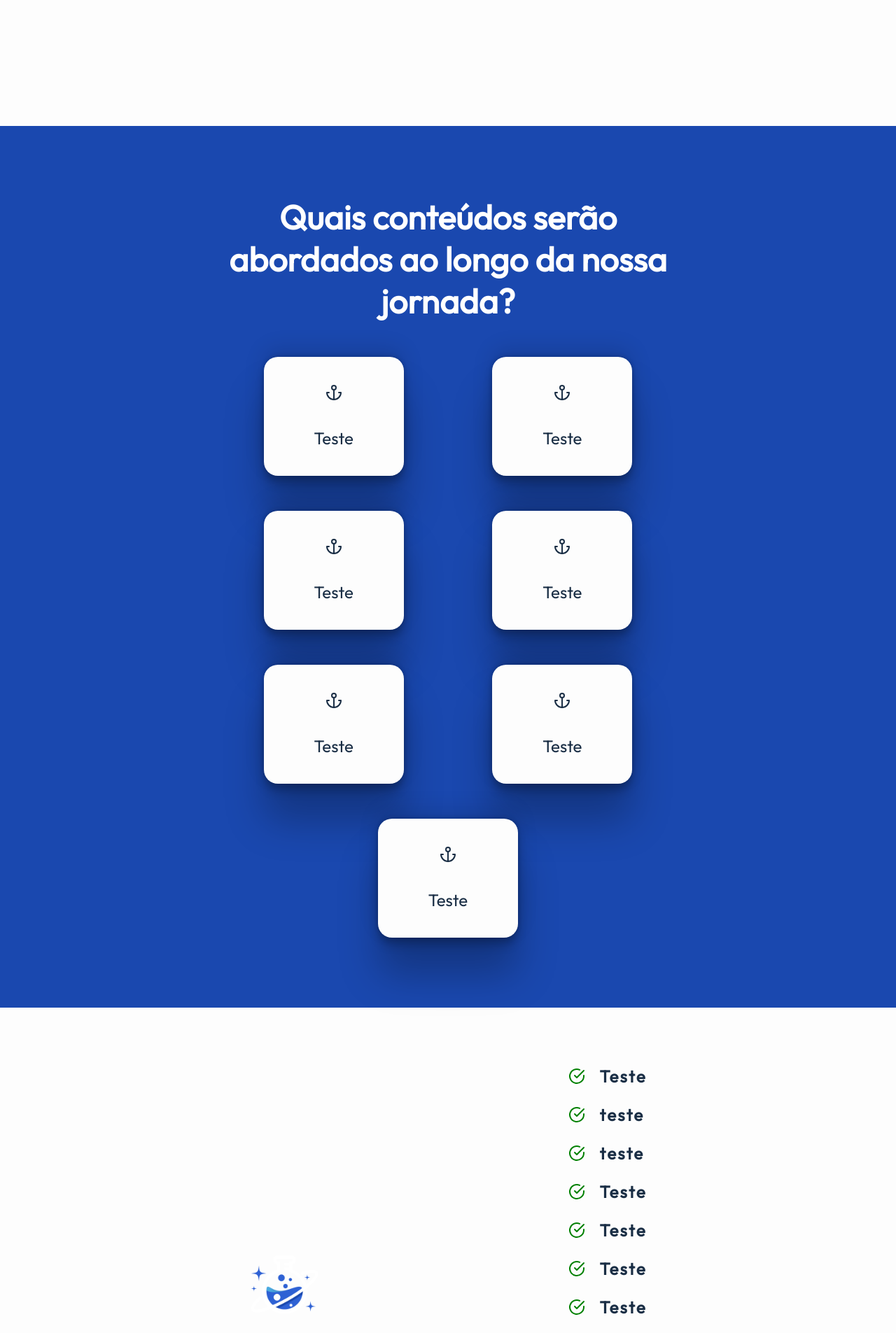
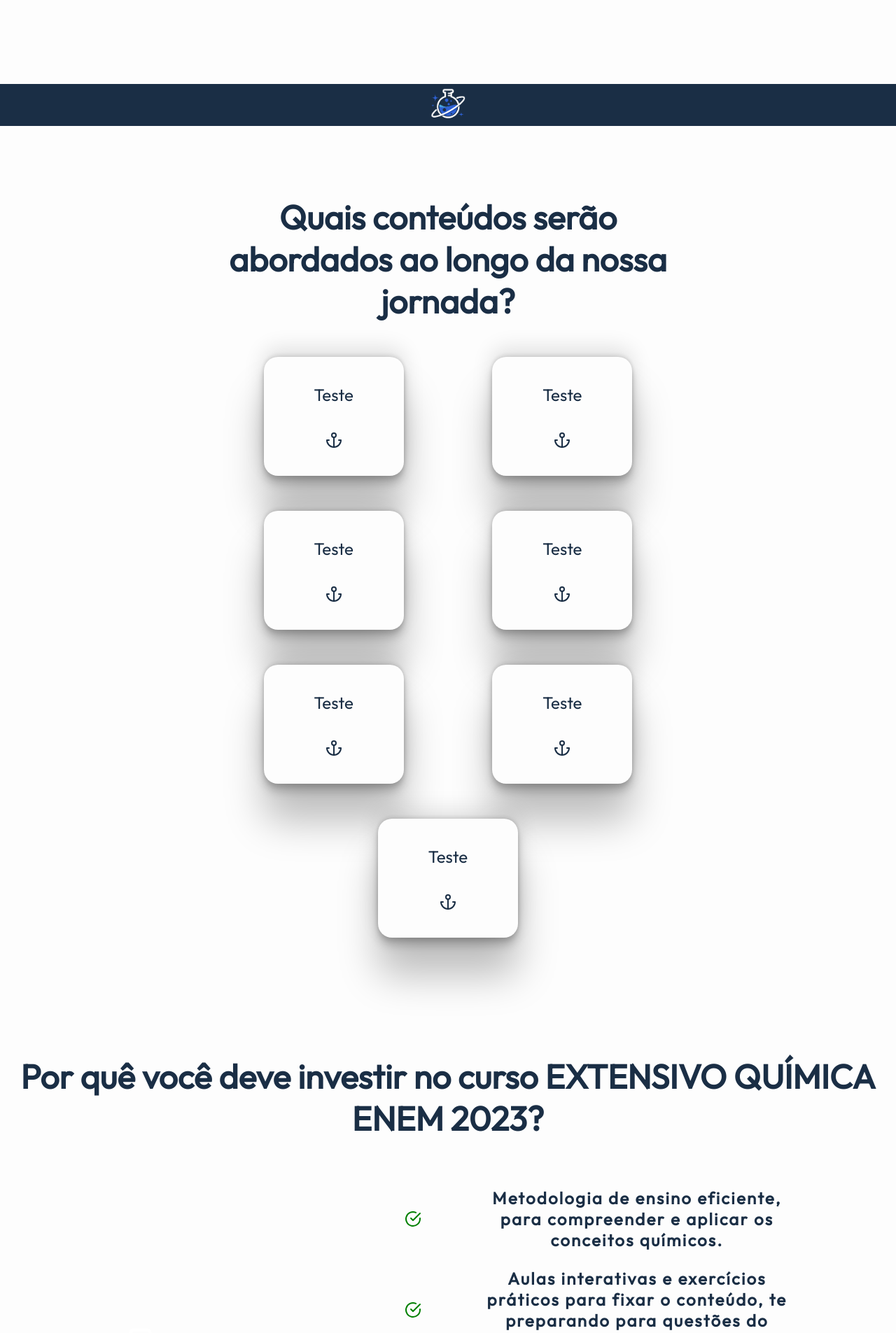
Before and after one commit to luccaparadeda/phdaquimica, a Next.js app: page /curso in a window 1280 px wide. Shown: the part 720-2625 px from the top of the page at 70% size. Built offline with nearby package versions, Linux system fonts and the light colour scheme.

Commit message:
feat: almost finished html

```diff
--- a/components/card.tsx
+++ b/components/card.tsx
@@ -2,17 +2,15 @@ import { Airplay } from 'react-feather'
 import styles from '../styles/components/card.module.scss'
 
 export interface ICard {
-    text?: string
-    icon?: JSX.Element
+    children: JSX.Element
     width?: string
     height?: string
 }
 
-export const Card = ({ text, icon, width, height }: ICard) => {
+export const Card = ({ children, width, height }: ICard) => {
     return (
         <div className={styles.cardWrapper} style={{ width, height }}>
-            {icon}
-            <p>{text}</p>
+            {children}
         </div>
     )
 }
--- a/components/checked.tsx
+++ b/components/checked.tsx
@@ -1,8 +1,13 @@
 import { CheckCircle } from 'react-feather'
 import styles from '../styles/components/checked.module.scss'
 
-export const Checked = ({ text }: { text: string }) => (
+interface IChecked {
+    text: string
+    icon: JSX.Element
+}
+
+export const Checked = ({ text, icon }: IChecked) => (
     <div className={styles.checkedWrapper}>
-        <CheckCircle color="green" /> <p>{text}</p>
+        {icon} <p>{text}</p>
     </div>
 )
--- a/pages/curso.tsx
+++ b/pages/curso.tsx
@@ -6,7 +6,7 @@ import fourthView from '../styles/curso/fourthView.module.scss'
 
 import Image from 'next/image'
 import Link from 'next/link'
-import { Anchor, Instagram } from 'react-feather'
+import { Anchor, BookOpen, CheckCircle, Coffee, Instagram } from 'react-feather'
 import { Cards } from '../views/cards'
 import { Card } from '../components/card'
 import { Checks } from '../views/checks'
@@ -46,9 +46,20 @@ const Curso = () => {
                             Prepare-se agora com o curso que leva você do básico
                             ao avançado.
                         </p>
-                        <Link href={''} className={firstView.leadToPrice}>
+                        <Link
+                            href={'#bePartOf'}
+                            className={firstView.leadToPrice}
+                        >
                             QUERO FAZER PARTE DA TURMA
                         </Link>
+                    </div>
+                    <div className={firstView.viewCross}>
+                        <Image
+                            src={'/LogoImage.png'}
+                            alt="Logo"
+                            width={50}
+                            height={50}
+                        />
                     </div>
                 </div>
                 <div className={secondView.secondView}>
@@ -57,37 +68,90 @@ const Curso = () => {
                         jornada?
                     </h2>
                     <div className={secondView.cardsWrapper}>
-                        <Card text="Teste" icon={<Anchor />} />
-                        <Card text="Teste" icon={<Anchor />} />
-                        <Card text="Teste" icon={<Anchor />} />
-                        <Card text="Teste" icon={<Anchor />} />
+                        <Card>
+                            <div className={secondView.card}>
+                                <p>Teste</p> <Anchor />
+                            </div>
+                        </Card>
+                        <Card>
+                            <div className={secondView.card}>
+                                <p>Teste</p> <Anchor />
+                            </div>
+                        </Card>
+                        <Card>
+                            <div className={secondView.card}>
+                                <p>Teste</p> <Anchor />
+                            </div>
+                        </Card>
+                        <Card>
+                            <div className={secondView.card}>
+                                <p>Teste</p> <Anchor />
+                            </div>
+                        </Card>
                     </div>
                     <div className={secondView.cardsWrapper}>
-                        <Card text="Teste" icon={<Anchor />} />
-                        <Card text="Teste" icon={<Anchor />} />
-                        <Card text="Teste" icon={<Anchor />} />
+                        <Card>
+                            <div className={secondView.card}>
+                                <p>Teste</p> <Anchor />
+                            </div>
+                        </Card>
+                        <Card>
+                            <div className={secondView.card}>
+                                <p>Teste</p> <Anchor />
+                            </div>
+                        </Card>
+                        <Card>
+                            <div className={secondView.card}>
+                                <p>Teste</p> <Anchor />
+                            </div>
+                        </Card>
                     </div>
                 </div>
                 <div className={thirdView.thirdView}>
+                    <h2>
+                        Por quê você deve investir no curso EXTENSIVO QUÍMICA
+                        ENEM 2023?
+                    </h2>
                     <Checks
                         image="/LogoImage.png"
+                        icon={<CheckCircle color="green" />}
                         items={[
-                            'Teste',
-                            'teste',
-                            'teste',
-                            'Teste',
-                            'Teste',
-                            'Teste',
-                            'Teste',
-                            'Teste',
-                            'Teste',
-                            'Teste',
-                            'Teste',
-                            'Teste',
+                            'Metodologia de ensino eficiente, para compreender e aplicar os conceitos químicos.',
+                            'Aulas interativas e exercícios práticos para fixar o conteúdo, te preparando para questões do ENEM.',
+                            'Com o curso, você estará apto para desenvolver as 30 habilidades relacionadas a Química do ENEM!',
+                            'Materiais exclusivos e atualizados, de acordo com as exigências dos vestibulares.',
                         ]}
                     />
                 </div>
+                <div className={curso.subjectsAbordedWrapper}>
+                    <div className={curso.subjectCard}>
+                        <h2 id="bePartOf" className={curso.bePartOf}>
+                            QUERO FAZER PARTE DA TURMA
+                        </h2>
+                        <h2 className={curso.waranty}>GARANTIA DE 7 DIAS!</h2>
+                        <p>
+                            Se você não gostar do curso, devolveremos o valor
+                            integral para você, sem perguntas e sem
+                            ressentimentos. Porém, garantimos que você não irá
+                            se arrepender ao adquirir o curso. Nos últimos 2
+                            anos, todos os alunos que se matricularam em cursos
+                            do pH permaneceram até o dia do PRÉ PROVA!
+                        </p>
+                    </div>
+                </div>
+                <div className={curso.prizes}>
+                    <h2>O que você recebe ao se inscrever no curso?</h2>
+                    <div className={curso.card}>
+                        <h2>3 Ebooks PDF</h2>
+                        <BookOpen width={100} height={100} />
+                    </div>
+                    <div className={curso.card}>
+                        <h2>1 Caneca do Curso</h2>
+                        <Coffee width={100} height={100} />
+                    </div>
+                </div>
                 <div className={fourthView.fourthView}>
+                    <h2>INVESTIMENTO</h2>
                     <div className={fourthView.card}>
                         <h2>1 LOTE</h2>
                         <h2>12x 12,99</h2>
--- a/styles/components/checked.module.scss
+++ b/styles/components/checked.module.scss
@@ -5,4 +5,12 @@
 	color: var(--dark-blue);
 	font-weight: 700;
 	letter-spacing: 2.2px;
+	svg {
+		min-width: 10rem;
+	}
+	@media (max-width:700px) {
+			svg {
+				display: none;
+			}
+	}
 }
--- a/styles/curso/firstView.module.scss
+++ b/styles/curso/firstView.module.scss
@@ -1,9 +1,9 @@
 .firstView {
+	position: relative;
 	min-height: 100vh;
 	display: flex;
 	flex-direction: column;
 	padding: 0 20px;
-
 
 	.titleWrapper {
 		display: flex;
@@ -37,4 +37,15 @@
 			font-size: medium;
 		}
 	}
+	.viewCross {
+		position: absolute;
+		display: flex;
+		justify-content: center;
+		align-items: center;
+		left: 0;
+		bottom: 0;
+		background-color: var(--dark-blue);
+		height: 60px;
+		width: 100vw;
+	}
 }
--- a/styles/curso/fourthView.module.scss
+++ b/styles/curso/fourthView.module.scss
@@ -1,10 +1,13 @@
 .fourthView {
+	border-top: 60px solid white;
 		height: 100vh;
 		width: 100vw;
 		display: flex;
 		justify-content: space-evenly;
 		align-items:  center;
 		background-color: var(--dark-blue);
+		color: var(--off-white);
+
 
 		@media (max-width: 800px) {
 			flex-direction: column;
--- a/styles/curso/secondView.module.scss
+++ b/styles/curso/secondView.module.scss
@@ -1,12 +1,15 @@
 .secondView {
 	min-height: 100vh;
-	background-color: var(--blue);
+	background-color: var(--off-white);
 	padding: 100px 20px;
 	display: flex;
 	flex-direction: column;
 	gap: 50px;
 	justify-content: center;
 	align-items:  center;
+	h2 {
+		color: var(--dark-blue);
+	}
 	@media (min-width: 1150px) {
 		padding: 100px 300px;
 	}
@@ -17,5 +20,13 @@
 		width: 100%;
 		flex-wrap: wrap;
 		gap: 50px;
+		.card {
+			width: 100%;
+			height: 100%;
+			display: flex;
+			justify-content: space-evenly;
+			align-items: center;
+			flex-direction: column;
+		}
 	}
 }
--- a/styles/curso/thirdView.module.scss
+++ b/styles/curso/thirdView.module.scss
@@ -2,6 +2,11 @@
 	min-height: 100vh;
 	display: flex;
 	flex-direction: column;
-	justify-content: center;
+	justify-content: space-evenly;
 	align-items:  center;
+	padding: 10px 20px;
+
+	h2 {
+		margin-bottom: 10px;
+	}
 }
--- a/styles/globals.scss
+++ b/styles/globals.scss
@@ -44,7 +44,7 @@ p {
 body {
 	margin: 0;
 	font-family: 'Outfit', sans-serif;
-	color: white;
+	color: var(--dark-blue);
 	background: var(--main-color);
 	overflow-x: hidden;
 }
--- a/styles/views/checks.module.scss
+++ b/styles/views/checks.module.scss
@@ -2,10 +2,10 @@
 	display: flex;
 	width: 100%;
 	height: 100%;
-	justify-content: space-evenly;
+	justify-content: space-around;
 	img {
 		display: none;
-		@media (min-width: 750px) {
+		@media (min-width: 700px) {
 			display: flex;
 			align-self: center;
 		}
@@ -17,5 +17,8 @@
 		flex-direction: column;
 		justify-content: space-evenly;
 		gap: 25px;
+		@media (min-width: 700px) {
+			width: 50%;
+		}
 	}
 }
--- a/views/checks.tsx
+++ b/views/checks.tsx
@@ -5,14 +5,15 @@ import Image from 'next/image'
 interface IChecks {
     image?: string
     items: string[]
+    icon: JSX.Element
 }
 
-export const Checks = ({ image, items }: IChecks) => (
+export const Checks = ({ image, items, icon }: IChecks) => (
     <div className={styles.container}>
         {image && <Image src={image} alt={''} width={100} height={100} />}
         <div className={styles.checksWrapper}>
             {items.map((item) => (
-                <Checked key={item} text={item} />
+                <Checked key={item} text={item} icon={icon} />
             ))}
         </div>
     </div>
```
Also changed, not shown: styles/curso/curso.module.scss (+71 -0 lines), public/logoBlack.png (added).
